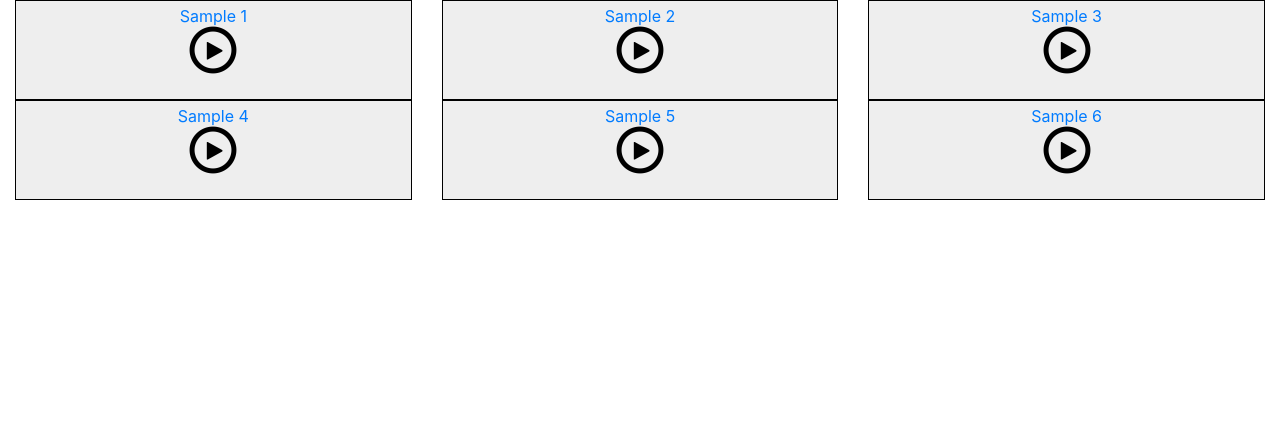
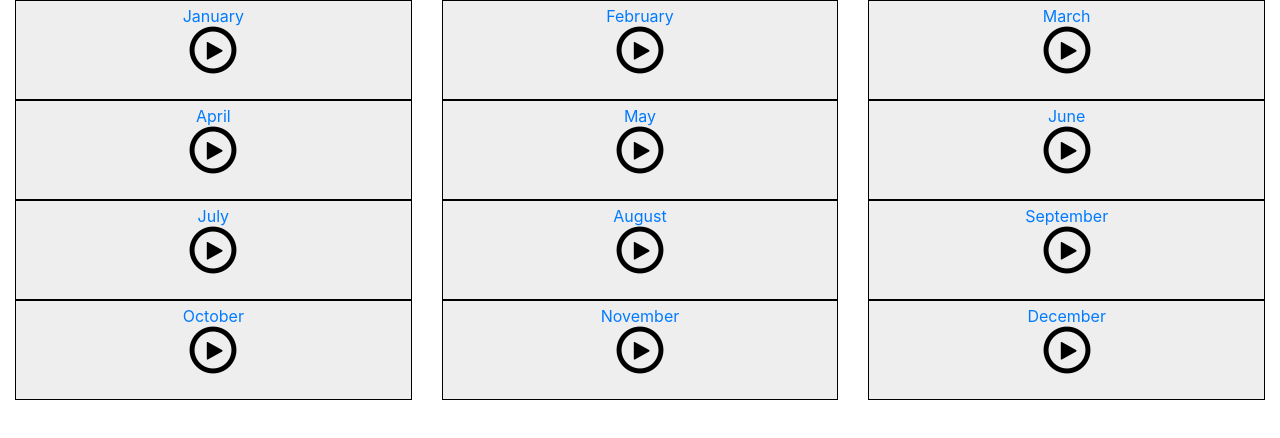
Before and after one commit to jamieingram/findingbigben, a plain HTML site: page src/index.html in a window 1280 px wide. Drawn offline with Linux system fonts and the light colour scheme.

Commit message:
renamed audio files

```diff
--- a/src/index.html
+++ b/src/index.html
@@ -16,52 +16,96 @@
         <div class="col-sm">
           <a href="#" class="js-playAudio" data-audio-id="1">
             <div class="audio-cell">
-              Sample 1
+              January
             </div>
           </a>
         </div>
         <div class="col-sm">
           <a href="#" class="js-playAudio" data-audio-id="2">
             <div class="audio-cell">
-              Sample 2
+              February
             </div>
           </a>
         </div>
         <div class="col-sm">
           <a href="#" class="js-playAudio" data-audio-id="3">
             <div class="audio-cell">
-              Sample 3
+              March
             </div>
           </a>
         </div>
       </div>
-
       <div class="row">
         <div class="col-sm">
           <a href="#" class="js-playAudio" data-audio-id="4">
             <div class="audio-cell">
-              Sample 4
+              April
             </div>
           </a>
         </div>
         <div class="col-sm">
           <a href="#" class="js-playAudio" data-audio-id="5">
             <div class="audio-cell">
-              Sample 5
+              May
             </div>
           </a>
         </div>
         <div class="col-sm">
           <a href="#" class="js-playAudio" data-audio-id="6">
             <div class="audio-cell">
-              Sample 6
+              June
+            </div>
+          </a>
+        </div>
+      </div>
+      <div class="row">
+        <div class="col-sm">
+          <a href="#" class="js-playAudio" data-audio-id="6">
+            <div class="audio-cell">
+              July
+            </div>
+          </a>
+        </div>
+        <div class="col-sm">
+          <a href="#" class="js-playAudio" data-audio-id="6">
+            <div class="audio-cell">
+              August
+            </div>
+          </a>
+        </div>
+        <div class="col-sm">
+          <a href="#" class="js-playAudio" data-audio-id="6">
+            <div class="audio-cell">
+              September
+            </div>
+          </a>
+        </div>
+      </div>
+      <div class="row">
+        <div class="col-sm">
+          <a href="#" class="js-playAudio" data-audio-id="6">
+            <div class="audio-cell">
+              October
+            </div>
+          </a>
+        </div>
+        <div class="col-sm">
+          <a href="#" class="js-playAudio" data-audio-id="6">
+            <div class="audio-cell">
+              November
+            </div>
+          </a>
+        </div>
+        <div class="col-sm">
+          <a href="#" class="js-playAudio" data-audio-id="6">
+            <div class="audio-cell">
+              December
             </div>
           </a>
         </div>
       </div>
     </div>
 
-    <!-- Optional JavaScript -->
     <script src="js/bootstrap.min.js"></script>
     <script src="js/jquery.min.js"></script>
     <script src="js/main.js"></script>
```
Also changed, not shown: 13 other files.
